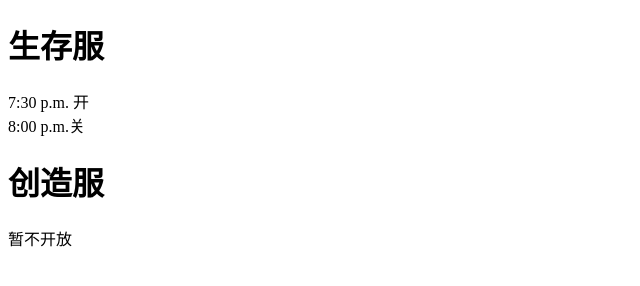
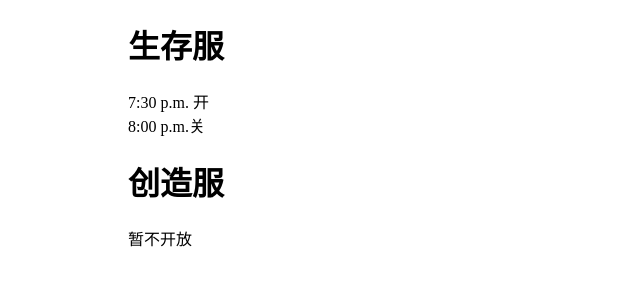
Before and after one commit to JasonDev0520/JasonDev0520.github.io, a plain HTML site: page index.html in a window 1280 px wide. Shown: the whole page, without its empty margins (0-640 px from the left). Drawn offline with Linux system fonts and the light colour scheme.

Commit message:
修页面

```diff
--- a/index.html
+++ b/index.html
@@ -4,6 +4,11 @@
 		<meta charset="utf-8">
 		<meta http-equiv="refresh" content="30">
 		<title>林靖淇的主页</title>
+		<style>
+			body{
+				margin-left: 10%;
+			}
+		</style>
 	</head>
 	<body>
 		<h1>生存服</h1>
```
